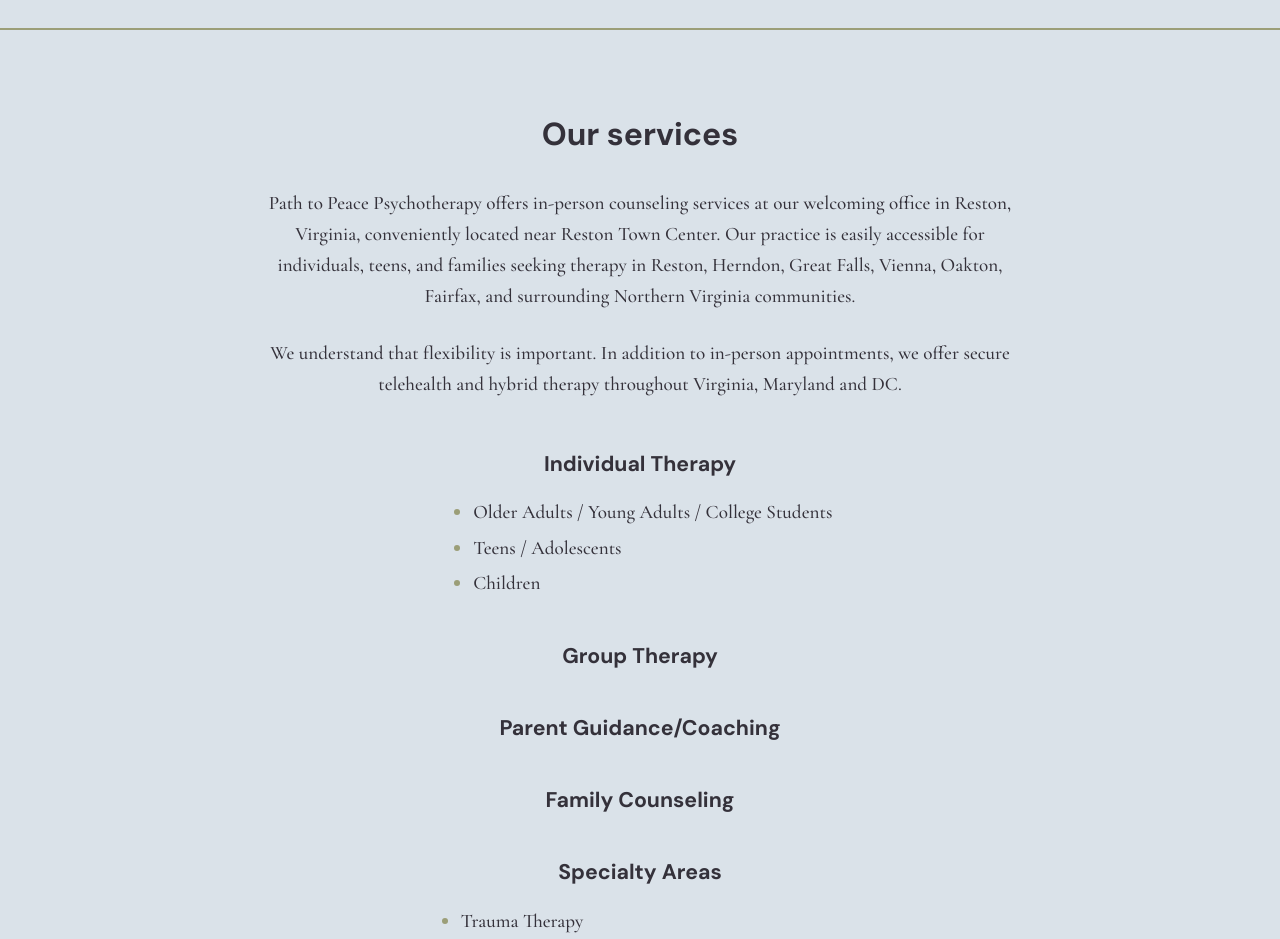
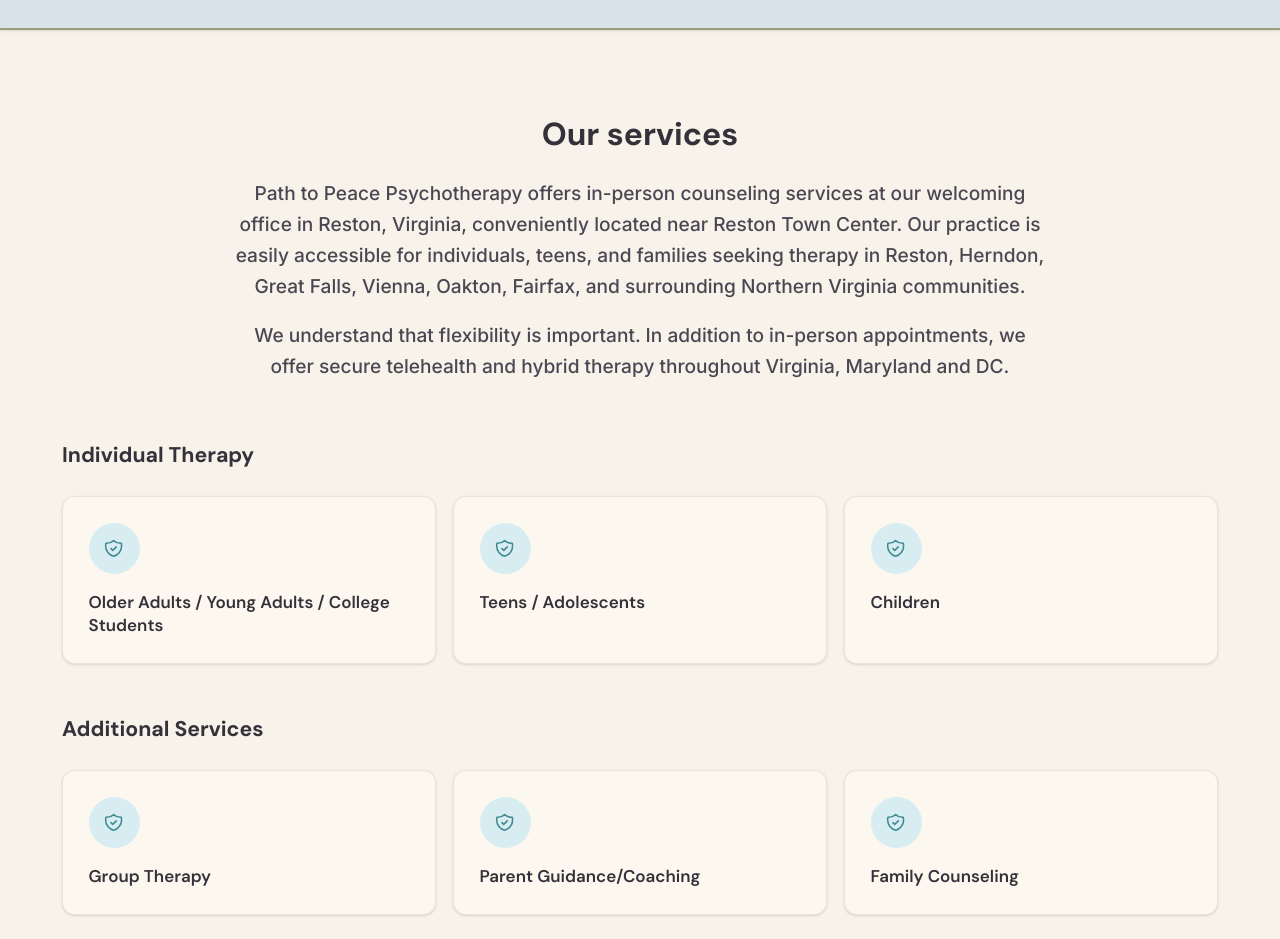
Before and after one commit to sophiafeld1/Path2Peace, a Next.js app in the folder site/: page /services-offered in a window 1280 px wide. Shown: the part 273-1212 px from the top of the page. Built offline with nearby package versions, Linux system fonts and the light colour scheme.

Commit message:
Box grid implementation for the services offered

```diff
--- a/site/src/app/services-offered/page.tsx
+++ b/site/src/app/services-offered/page.tsx
@@ -1,5 +1,6 @@
 import type { Metadata } from "next";
 import Link from "next/link";
+import ServiceFeatureCard from "@/components/ui/ServiceFeatureCard";
 
 export const metadata: Metadata = {
   title: "Services Offered",
@@ -11,6 +12,12 @@ const individualTherapy = [
   "Older Adults / Young Adults / College Students",
   "Teens / Adolescents",
   "Children",
+];
+
+const coreServices = [
+  "Group Therapy",
+  "Parent Guidance/Coaching",
+  "Family Counseling",
 ];
 
 const specialtyAreas = [
@@ -32,62 +39,70 @@ const specialtyAreas = [
   "Nervous System Regulation",
 ];
 
+function ServiceGrid({ items }: { items: string[] }) {
+  return (
+    <div className="grid grid-cols-1 gap-4 sm:grid-cols-2 lg:grid-cols-3">
+      {items.map((title) => (
+        <ServiceFeatureCard key={title} title={title} />
+      ))}
+    </div>
+  );
+}
+
 export default function ServicesOfferedPage() {
   return (
-    <section className="bg-banner-bg font-banner py-16 sm:py-20">
-      <div className="mx-auto max-w-3xl px-4 sm:px-6 lg:px-8 text-center text-ink">
-        <h3 className="text-2xl sm:text-3xl font-bold mb-8">Our services</h3>
+    <section className="py-16 sm:py-20">
+      <div className="mx-auto max-w-6xl px-4 sm:px-6 lg:px-8">
+        <div className="mx-auto max-w-3xl text-center">
+          <h3 className="font-heading text-2xl font-bold text-ink sm:text-3xl">
+            Our services
+          </h3>
+          <p className="mt-6 text-lg leading-relaxed text-body">
+            Path to Peace Psychotherapy offers in-person counseling services at
+            our welcoming office in Reston, Virginia, conveniently located near
+            Reston Town Center. Our practice is easily accessible for
+            individuals, teens, and families seeking therapy in Reston, Herndon,
+            Great Falls, Vienna, Oakton, Fairfax, and surrounding Northern
+            Virginia communities.
+          </p>
+          <p className="mt-4 text-lg leading-relaxed text-body">
+            We understand that flexibility is important. In addition to
+            in-person appointments, we offer secure telehealth and hybrid
+            therapy throughout Virginia, Maryland and DC.
+          </p>
+        </div>
 
-        <p className="text-lg leading-relaxed mb-6">
-          Path to Peace Psychotherapy offers in-person counseling services at our
-          welcoming office in Reston, Virginia, conveniently located near Reston
-          Town Center. Our practice is easily accessible for individuals, teens,
-          and families seeking therapy in Reston, Herndon, Great Falls, Vienna,
-          Oakton, Fairfax, and surrounding Northern Virginia communities.
-        </p>
-
-        <p className="text-lg leading-relaxed mb-12">
-          We understand that flexibility is important. In addition to in-person
-          appointments, we offer secure telehealth and hybrid therapy throughout
-          Virginia, Maryland and DC.
-        </p>
-
-        <div className="space-y-10">
+        <div className="mt-14 space-y-12">
           <div>
-            <h4 className="text-xl font-bold mb-4">Individual Therapy</h4>
-            <ul className="mx-auto inline-block text-left list-disc pl-6 space-y-1 marker:text-banner-line">
-              {individualTherapy.map((item) => (
-                <li key={item} className="text-lg leading-relaxed">
-                  {item}
-                </li>
-              ))}
-            </ul>
+            <h4 className="mb-6 font-heading text-xl font-bold text-ink">
+              Individual Therapy
+            </h4>
+            <ServiceGrid items={individualTherapy} />
           </div>
 
-          <h4 className="text-xl font-bold">Group Therapy</h4>
-
-          <h4 className="text-xl font-bold">Parent Guidance/Coaching</h4>
-
-          <h4 className="text-xl font-bold">Family Counseling</h4>
+          <div>
+            <h4 className="mb-6 font-heading text-xl font-bold text-ink">
+              Additional Services
+            </h4>
+            <ServiceGrid items={coreServices} />
+          </div>
 
           <div>
-            <h4 className="text-xl font-bold mb-4">Specialty Areas</h4>
-            <ul className="mx-auto inline-block text-left list-disc pl-6 space-y-1 marker:text-banner-line">
-              {specialtyAreas.map((item) => (
-                <li key={item} className="text-lg leading-relaxed">
-                  {item}
-                </li>
-              ))}
-            </ul>
+            <h4 className="mb-6 font-heading text-xl font-bold text-ink">
+              Specialty Areas
+            </h4>
+            <ServiceGrid items={specialtyAreas} />
           </div>
         </div>
 
-        <Link
-          href="/contact"
-          className="mt-14 inline-flex items-center justify-center bg-banner-line px-8 py-3 text-lg font-bold tracking-wide text-ivory rounded-lg shadow-sm transition-all hover:brightness-90"
-        >
-          contact us
-        </Link>
+        <div className="mt-14 text-center">
+          <Link
+            href="/contact"
+            className="inline-flex items-center justify-center rounded-lg bg-teal-500 px-8 py-3 text-base font-semibold tracking-wide text-ivory shadow-sm transition-all hover:bg-teal-600"
+          >
+            contact us
+          </Link>
+        </div>
       </div>
     </section>
   );
--- /dev/null
+++ b/site/src/components/ui/ServiceFeatureCard.tsx
@@ -0,0 +1,29 @@
+interface ServiceFeatureCardProps {
+  title: string;
+}
+
+export default function ServiceFeatureCard({ title }: ServiceFeatureCardProps) {
+  return (
+    <div className="rounded-xl border border-ink/10 bg-surface p-6 text-left shadow-sm transition-all duration-200 hover:-translate-y-0.5 hover:border-teal-300 hover:shadow-md">
+      <div className="mb-4 flex h-12 w-12 items-center justify-center rounded-full bg-teal-100 text-teal-600">
+        <svg
+          className="h-5 w-5"
+          fill="none"
+          viewBox="0 0 24 24"
+          stroke="currentColor"
+          strokeWidth={1.75}
+          aria-hidden
+        >
+          <path
+            strokeLinecap="round"
+            strokeLinejoin="round"
+            d="M9 12l2 2 4-4m5.618-4.016A11.955 11.955 0 0112 2.944a11.955 11.955 0 01-8.618 3.04A12.02 12.02 0 003 9c0 5.591 3.824 10.29 9 11.622 5.176-1.332 9-6.03 9-11.622 0-1.042-.133-2.052-.382-3.016z"
+          />
+        </svg>
+      </div>
+      <h3 className="font-heading text-base font-semibold leading-snug text-ink">
+        {title}
+      </h3>
+    </div>
+  );
+}
```
